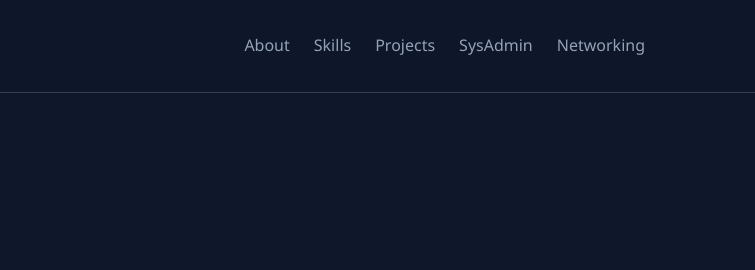
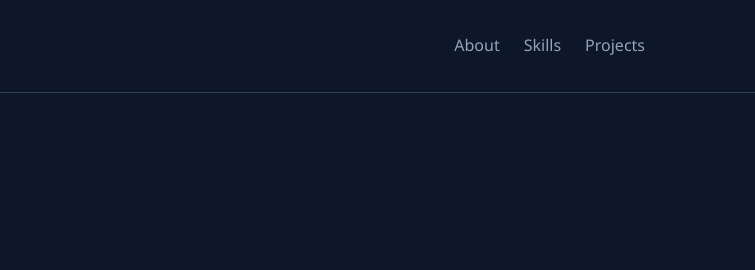
Before and after one commit to mlvn18/my-portfolio, a plain HTML site: page index.html in a window 1280 px wide. Shown: the top 270 px of the page, 525-1280 px from the left. Drawn offline with Linux system fonts and the light colour scheme.

Commit message:
Update index.html

```diff
--- a/index.html
+++ b/index.html
@@ -413,8 +413,6 @@
                 <li><a href="#about">About</a></li>
                 <li><a href="#skills">Skills</a></li>
                 <li><a href="#projects">Projects</a></li>
-                <li><a href="#sysadmin">SysAdmin</a></li>
-                <li><a href="#networking">Networking</a></li>
             </ul>
         </nav>
     </header>
```
